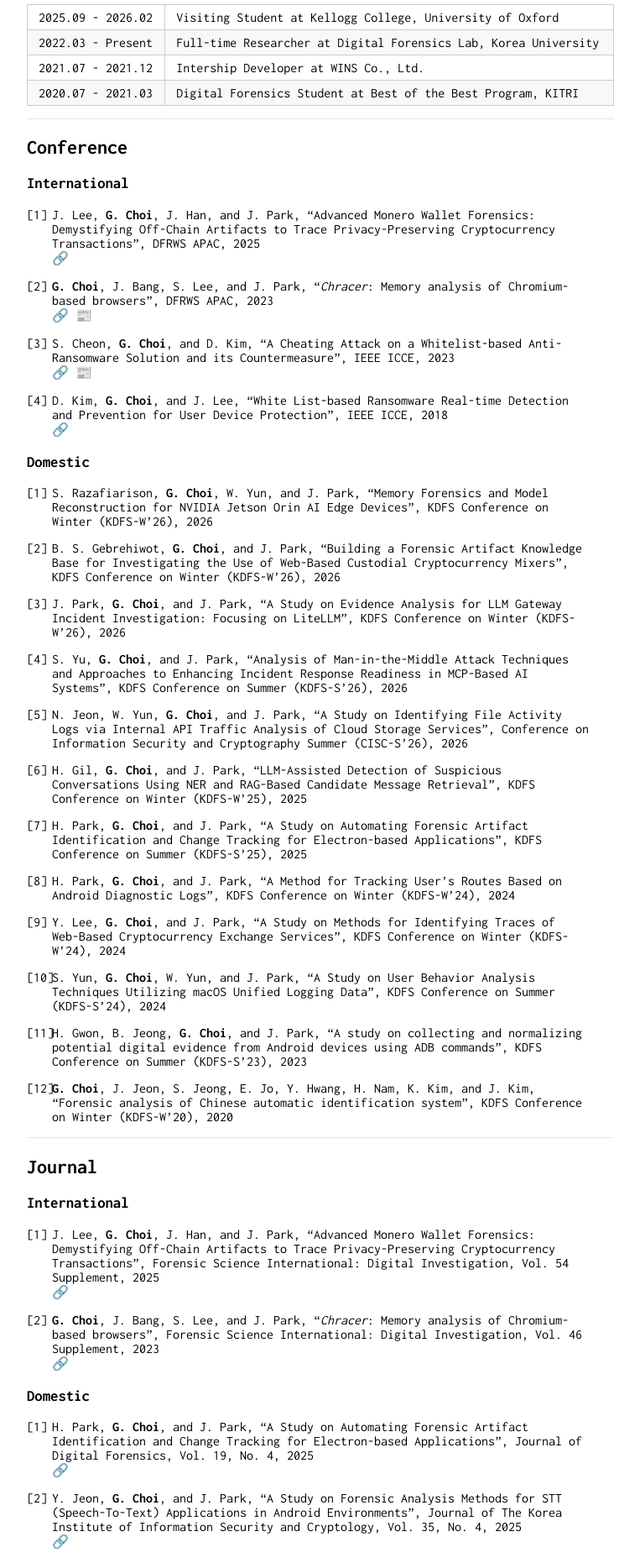
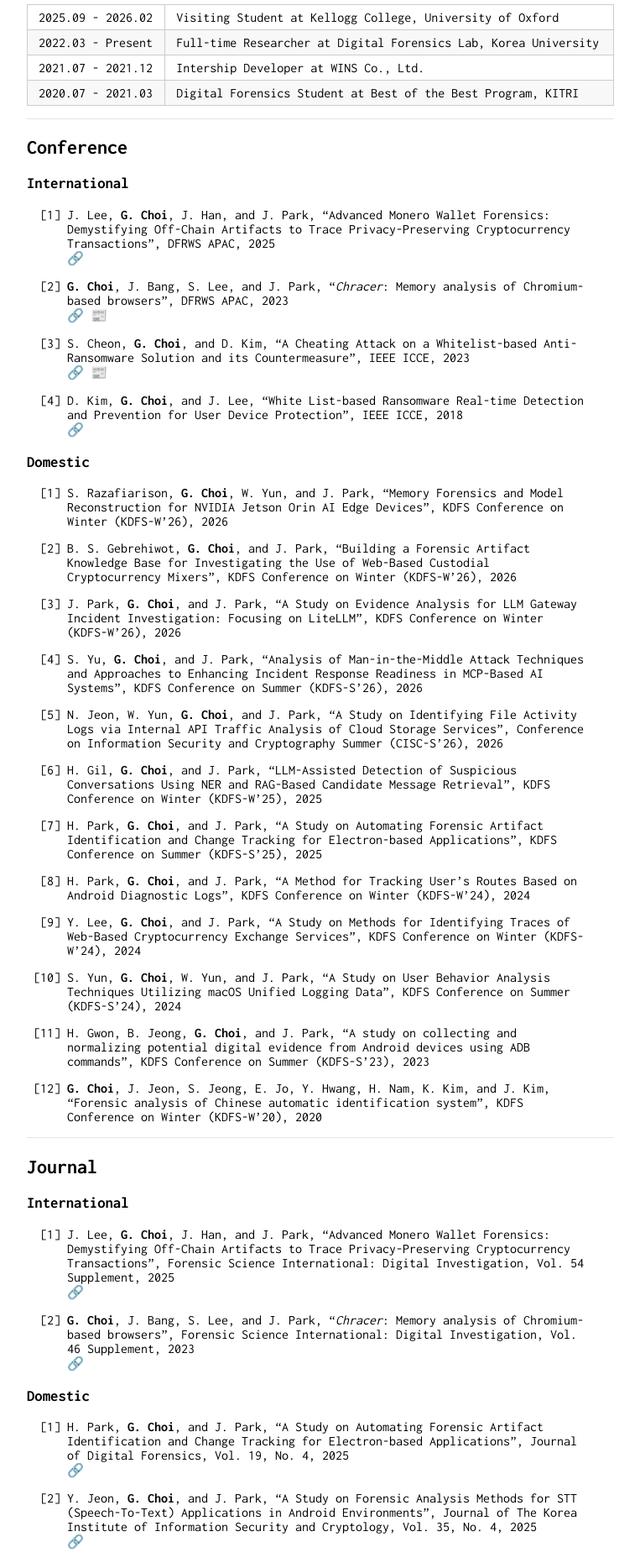
Before and after one commit to geun-yeong/geun-yeong.github.io, a Jekyll site: the page built from index.md, in a window 1280 px wide. Shown: the part 1073-2934 px from the top of the page at 84% size, without its empty margins (258-1021 px from the left). Built offline with Jekyll 4.4.1, drawn with Linux system fonts in a browser that asks for light colours; our own code applies the rules of GitHub Pages for plain Markdown files.

Commit message:
Update scss - fix alignment of numbering

```diff
--- a/_sass/typography.scss
+++ b/_sass/typography.scss
@@ -8,7 +8,6 @@
         counter-reset: list;
     }
     ol > li {
-        list-style-position: none;
         position: relative;
         list-style: none;
         margin-top: 15px;
@@ -21,13 +20,15 @@
         padding: 0 20px 0 20px;;
     }
     ol {
-        padding: 0 30px 0 30px;
+        padding: 0 30px 0 6ch;
     }
     ol > li:before {
-        content: "[" counter(list, decimal) "] ";
+        content: "[" counter(list, decimal) "]";
         counter-increment: list;
         position: absolute;
-        left: -30px;
+        right: 100%;
+        margin-right: 1ch;
+        white-space: nowrap;
     }
     blockquote {
         //border: 1px solid black;
```
